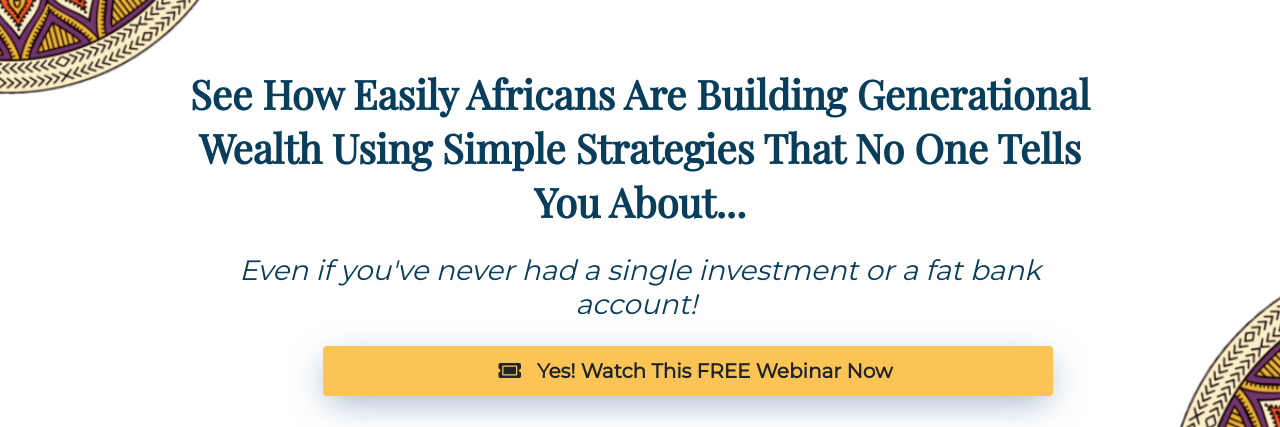
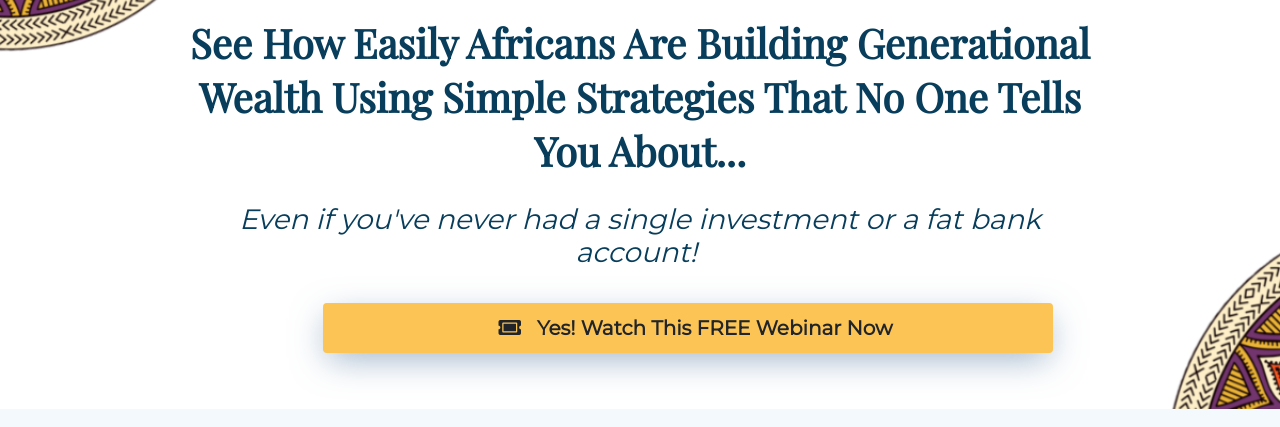
Before and after one commit to waruingugi/africaspocket, a plain HTML site: page index.html in a window 1280 px wide. Shown: the part 82-509 px from the top of the page. Drawn offline with nearby package versions, Linux system fonts and the light colour scheme.

Commit message:
Reduce intro section height

```diff
--- a/assets/css/styles.css
+++ b/assets/css/styles.css
@@ -5,16 +5,6 @@
 @media (min-width: 992px) {
   #navbar-logo {
     width: 15%;
-  }
-}
-
-#intro {
-  /*height: 90vh;*/
-}
-
-@media (min-width: 576px) {
-  #intro {
-    height: 60vh;
   }
 }
 
--- a/index.html
+++ b/index.html
@@ -14,7 +14,7 @@
 </head>
 
 <body>
-    <section id="top-section" class="py-4">
+    <section id="top-section">
         <section id="navigation">
             <nav class="navbar navbar-light navbar-expand-md">
                 <div class="container-fluid"><img id="navbar-logo" class="img-thumbnail" src="assets/img/africaspocket_logo.png"></div>
@@ -29,7 +29,7 @@
                     </div>
                 </div>
                 <div class="row justify-content-center">
-                    <div class="col-md-8 offset-md-1"><a class="btn active btn-block btn-preffered" role="button"><i class="fas fa-ticket-alt px-3"></i><strong>Yes! Watch This FREE Webinar Now</strong></a></div>
+                    <div class="col-md-8 offset-md-1"><a class="btn active btn-block btn-preffered my-2" role="button"><i class="fas fa-ticket-alt px-3"></i><strong>Yes! Watch This FREE Webinar Now</strong></a></div>
                 </div>
             </div>
         </section>
```
Also changed, not shown: 1 other file.
